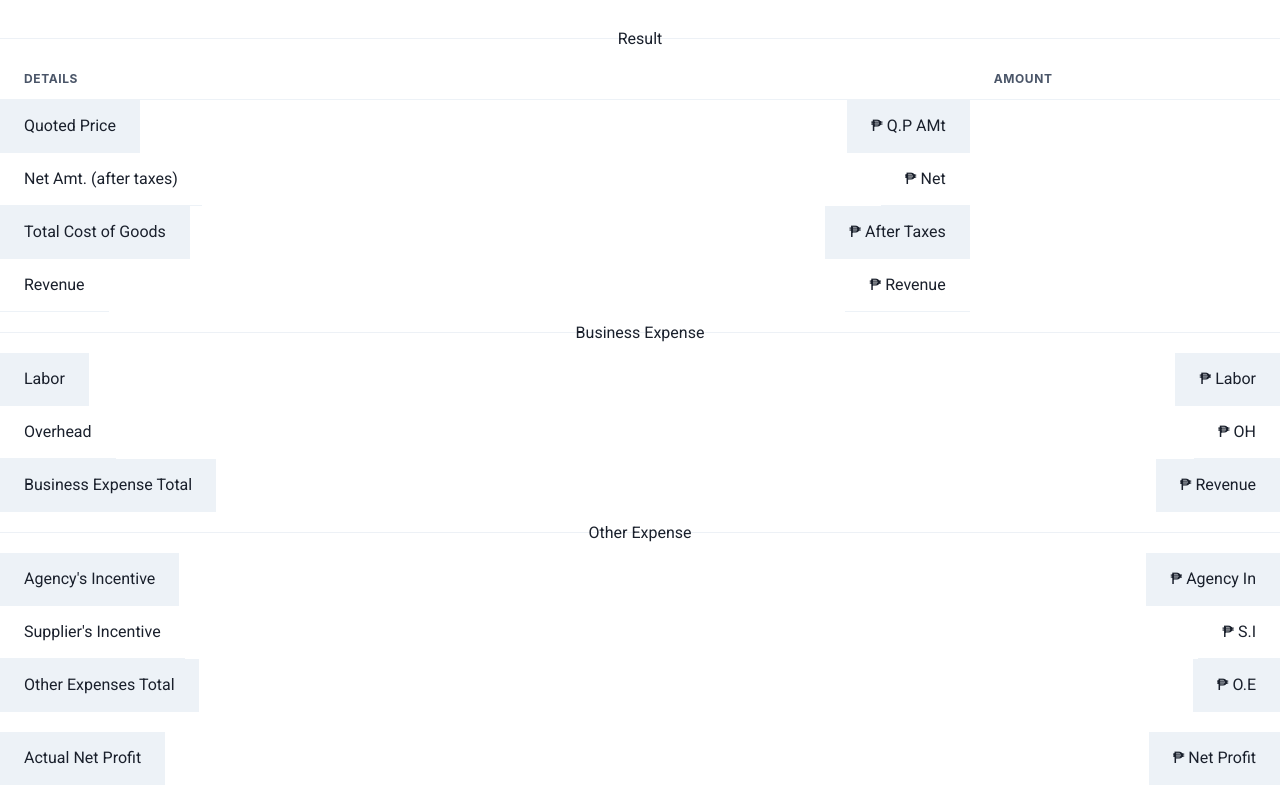
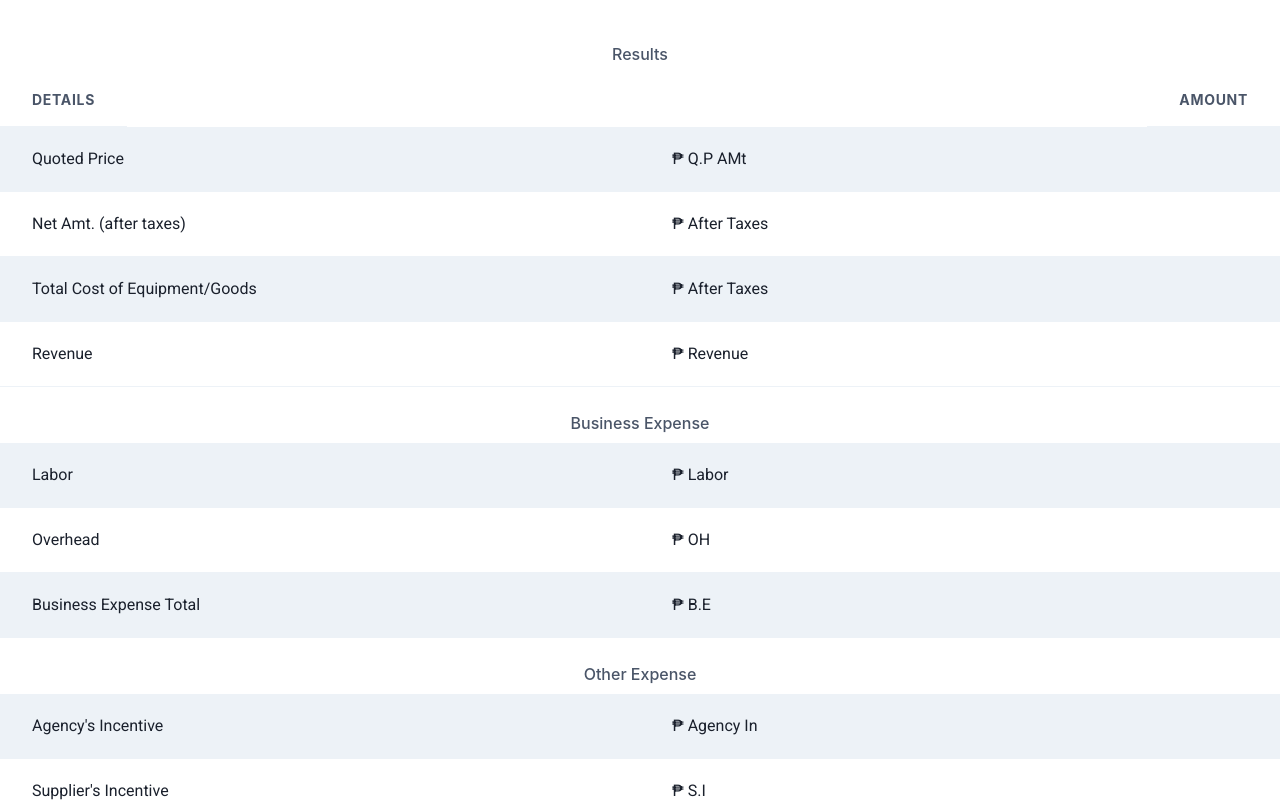
Before and after one commit to scott-gianan/taos-calc, a React (Vite) app: page / in a window 1280 px wide. Shown: the part 528-1330 px from the top of the page. Built offline with nearby package versions, Linux system fonts and the light colour scheme.

Commit message:
adjusted table style

```diff
--- a/src/components/TableResult/TableResult.jsx
+++ b/src/components/TableResult/TableResult.jsx
@@ -4,56 +4,54 @@ import {
   Tbody,
   Tr,
   Th,
-  Box,
-  Divider,
-  AbsoluteCenter,
   TableContainer,
+  TableCaption,
 } from "@chakra-ui/react";
 import TableRow from "./TableRow";
 function TableResult() {
+  const trStyle = {
+    display: "flex",
+    justifyContent: "space-between",
+  };
   return (
     <>
-      <Box position="relative" my={5}>
-        <Divider />
-        <AbsoluteCenter>Result</AbsoluteCenter>
-      </Box>
+      {/* Result 1 */}
       <TableContainer>
-        <Table size="md" variant={"striped"}>
+        <Table size="lg" variant="striped">
+          <TableCaption placement="top">Results</TableCaption>
           <Thead>
-            <Tr>
+            <Tr style={trStyle}>
               <Th>Details</Th>
               <Th>Amount</Th>
             </Tr>
           </Thead>
           <Tbody>
             <TableRow detail="Quoted Price" amount="Q.P AMt" />
-            <TableRow detail="Net Amt. (after taxes)" amount="Net" />
-            <TableRow detail="Total Cost of Goods" amount="After Taxes" />
+            <TableRow detail="Net Amt. (after taxes)" amount="After Taxes" />
+            <TableRow
+              detail="Total Cost of Equipment/Goods"
+              amount="After Taxes"
+            />
             <TableRow detail="Revenue" amount="Revenue" />
           </Tbody>
         </Table>
       </TableContainer>
-      {/* Business Expense */}
-      <Box position="relative" my={5}>
-        <Divider />
-        <AbsoluteCenter>Business Expense</AbsoluteCenter>
-      </Box>
+      {/* Result 2 */}
       <TableContainer>
-        <Table size="md" variant={"striped"}>
+        <Table size="lg" variant="striped">
+          <TableCaption placement="top">Business Expense</TableCaption>
           <Tbody>
             <TableRow detail="Labor" amount="Labor" />
             <TableRow detail="Overhead" amount="OH" />
-            <TableRow detail="Business Expense Total" amount="Revenue" />
+            <TableRow detail="Business Expense Total" amount="B.E" />
           </Tbody>
         </Table>
       </TableContainer>
-      {/* Other Expense */}
-      <Box position="relative" my={5}>
-        <Divider />
-        <AbsoluteCenter>Other Expense</AbsoluteCenter>
-      </Box>
+      {/* Result 3 */}
       <TableContainer>
-        <Table size="md" variant={"striped"}>
+        <Table size="lg" variant="striped">
+          <TableCaption placement="top">Other Expense</TableCaption>
+
           <Tbody>
             <TableRow detail="Agency's Incentive" amount="Agency In" />
             <TableRow detail="Supplier's Incentive" amount="S.I" />
@@ -61,10 +59,11 @@ function TableResult() {
           </Tbody>
         </Table>
       </TableContainer>
-      {/* Actual Net Profit */}
-      <Box position="relative" my={5}></Box>
+      {/* Profit */}
       <TableContainer>
-        <Table size="md" variant={"striped"}>
+        <Table size="lg" variant="striped">
+          <TableCaption placement="top">Net Amount Profit</TableCaption>
+
           <Tbody>
             <TableRow detail="Actual Net Profit" amount="Net Profit" />
           </Tbody>
--- a/src/components/TableResult/TableRow.jsx
+++ b/src/components/TableResult/TableRow.jsx
@@ -3,11 +3,18 @@ const trStyle = {
   display: "flex",
   justifyContent: "space-between",
 };
+const tdStyle = {
+  width: "50%",
+  display: "flex",
+  flexWrap: "wrap",
+  alignItems: "center",
+  whiteSpace: "normal",
+};
 function TableRow({ detail, amount }) {
   return (
     <Tr style={trStyle}>
-      <Td>{detail}</Td>
-      <Td>₱ {amount}</Td>
+      <Td style={tdStyle}>{detail}</Td>
+      <Td style={tdStyle}>₱ {amount}</Td>
     </Tr>
   );
 }
```
